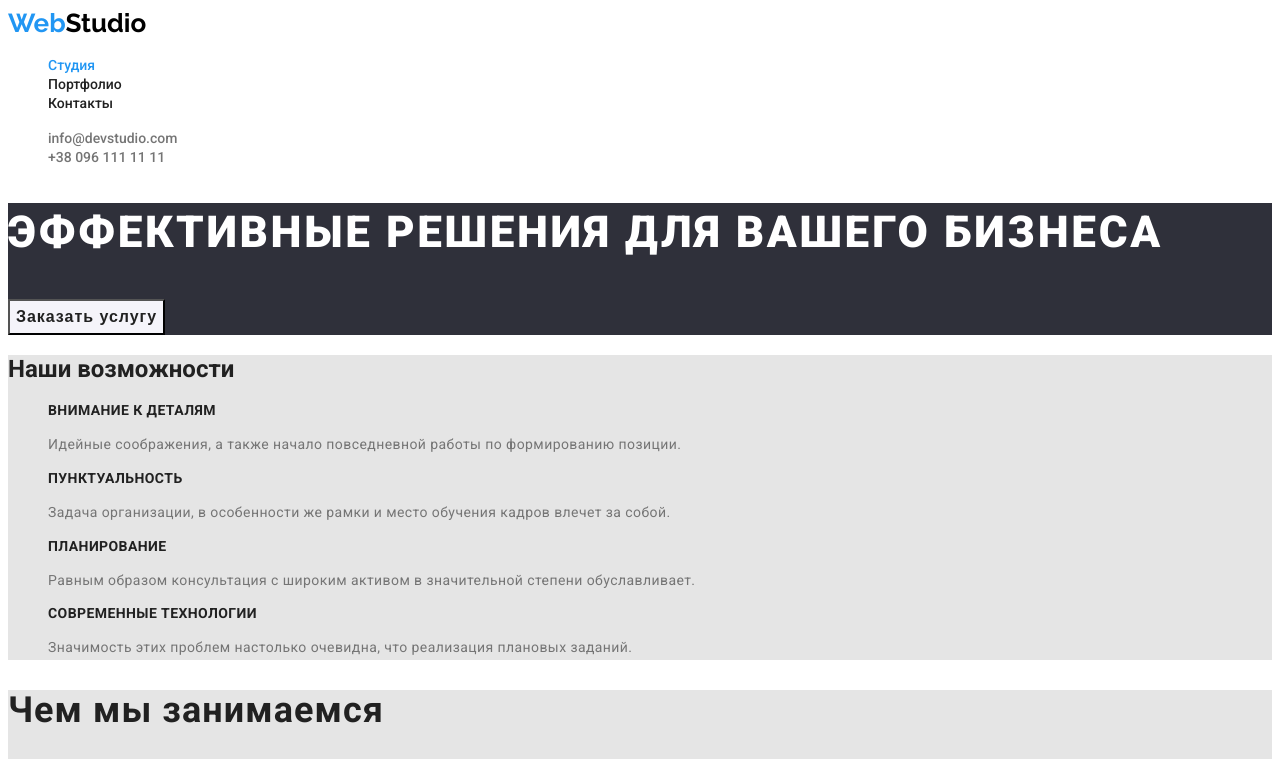
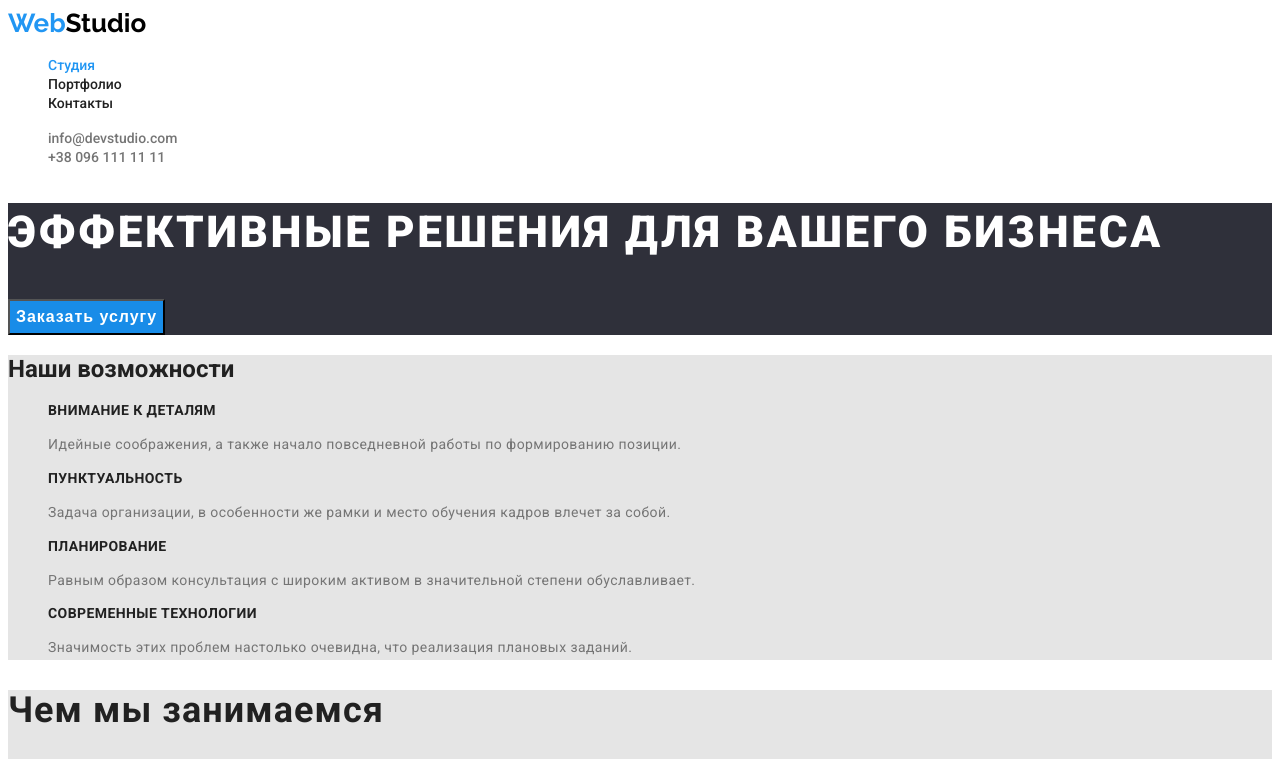
Before and after one commit to RipVanFishing/goit-markup-hw-02, a plain HTML site: page index.html in a window 1280 px wide. In both pictures the pointer is over the button "Заказать услугу". Shown: the top 759 px of the page. Drawn offline with Linux system fonts and the light colour scheme.

Commit message:
Update styles.css

```diff
--- a/css/styles.css
+++ b/css/styles.css
@@ -159,11 +159,13 @@ footer {
   color: var(--header-background-color);
   cursor: pointer;
 }
+
 .hero-button:hover,
 .hero-button:focus {
-  background-color: var(--accent-background-color);
-  color: var(--brand-color);
+  background-color: #188ce8;
+  color: var(--header-background-color);
 }
+
 .section-properties {
   background-color: var(--background-color);
 }
```
